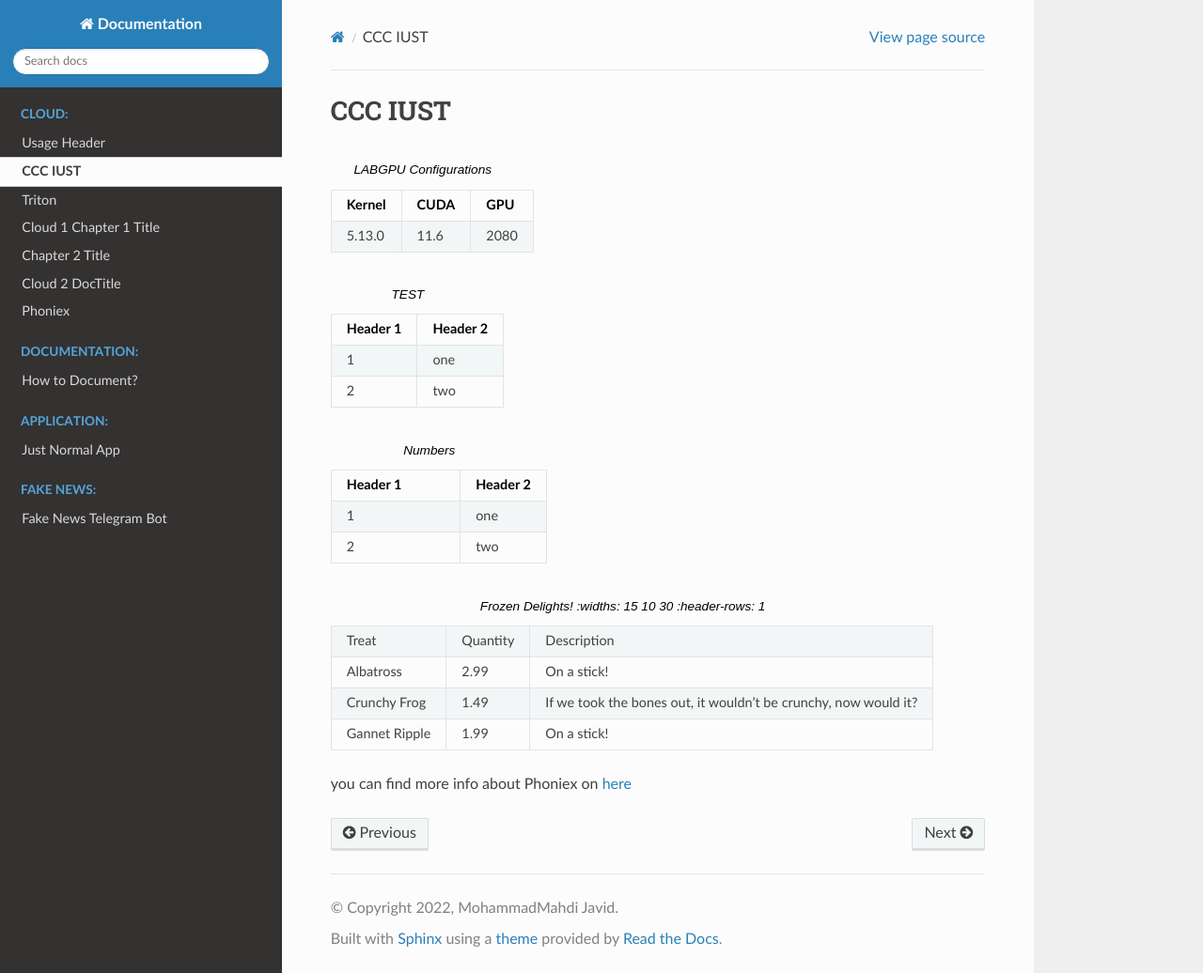
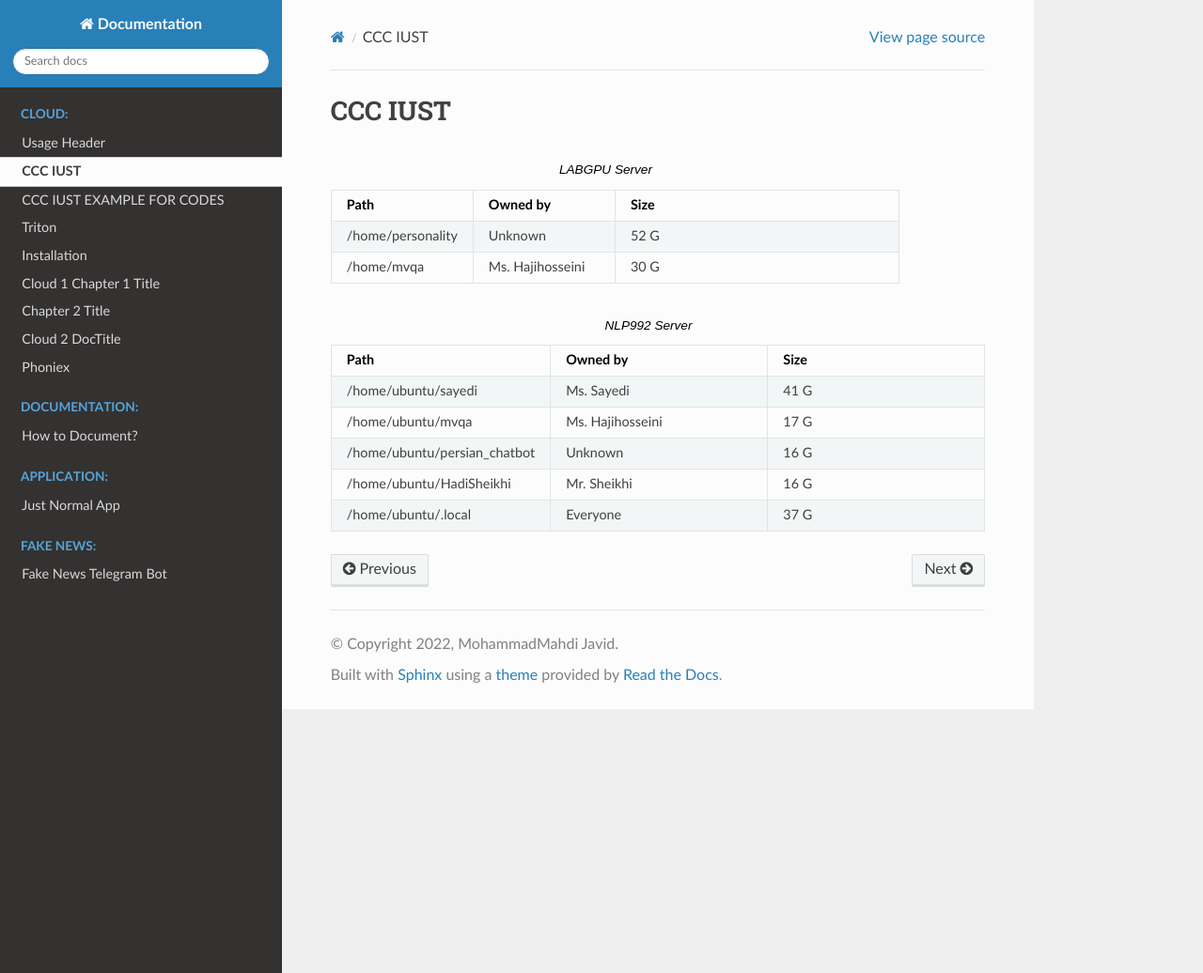
Before and after one commit to NLPLab-IUST/Documentation, a Sphinx documentation site: the page built from docs/Cloud/CCC_iust.rst, in a window 1280 px wide and 1036 px high. Shown: the whole window at 94% size. Built offline with Sphinx 7.4.7 and the Read the Docs theme 2.0.0, drawn with Linux system fonts in a browser that asks for light colours.

Commit message:
adding owned by part

```diff
--- a/docs/Cloud/CCC_iust.rst
+++ b/docs/Cloud/CCC_iust.rst
@@ -2,57 +2,41 @@
 CCC IUST
 ========================
 
-.. table:: LABGPU Configurations
-    :widths: auto
 
-    ====== ==== ====
-    Kernel CUDA GPU
-    ====== ==== ====
-    5.13.0 11.6 2080
-    ====== ==== ====
+.. list-table:: LABGPU Server
+   :widths: 25 25 50
+   :header-rows: 1
+
+   * - Path
+     - Owned by
+     - Size
+   * - /home/personality
+     - Unknown
+     - 52 G
+   * - /home/mvqa
+     - Ms. Hajihosseini
+     - 30 G
 
 
-.. table:: TEST
+.. list-table:: NLP992 Server
+   :widths: 15 15 15
+   :header-rows: 1
 
-    +----------+----------+
-    | Header 1 | Header 2 |
-    +==========+==========+
-    | 1        | one      |
-    +----------+----------+
-    | 2        | two      |
-    +----------+----------+
-
-
-.. csv-table:: Numbers
-    :header: "Header 1", "Header 2"
-    :widths: 15, 10
-
-    1, "one"
-    2, "two"
-
-
-.. list-table:: Frozen Delights!
-    :widths: 15 10 30
-    :header-rows: 1
-
-   * - Treat
-     - Quantity
-     - Description
-   * - Albatross
-     - 2.99
-     - On a stick!
-   * - Crunchy Frog
-     - 1.49
-     - If we took the bones out, it wouldn't be
-       crunchy, now would it?
-   * - Gannet Ripple
-     - 1.99
-     - On a stick!
-
-you can find more info about Phoniex on :doc:`here </Cloud/phoniex>`
-
-
-..
-  Link to the specified document; the document name can be specified in absolute or relative fashion. For example, if the reference :doc:`parrot` occurs in the document sketches/index, then the link refers to sketches/parrot. If the reference is :doc:`/people` or :doc:`../people`, the link refers to people.
-  If no explicit link text is given (like usual: :doc:`Monty Python members </people>`), the link caption will be the title of the given document.
-  https://www.sphinx-doc.org/en/master/usage/restructuredtext/roles.html#cross-referencing-arbitrary-locations
+   * - Path
+     - Owned by
+     - Size
+   * - /home/ubuntu/sayedi
+     - Ms. Sayedi
+     - 41 G
+   * - /home/ubuntu/mvqa
+     - Ms. Hajihosseini
+     - 17 G
+   * - /home/ubuntu/persian_chatbot
+     - Unknown
+     - 16 G
+   * - /home/ubuntu/HadiSheikhi
+     - Mr. Sheikhi
+     - 16 G
+   * - /home/ubuntu/.local
+     - Everyone
+     - 37 G
```
Also changed, not shown: docs/Cloud/CCC_iust_example.rst (added, +58 -0 lines), docs/Cloud/Triton.rst (+15 -0 lines).
